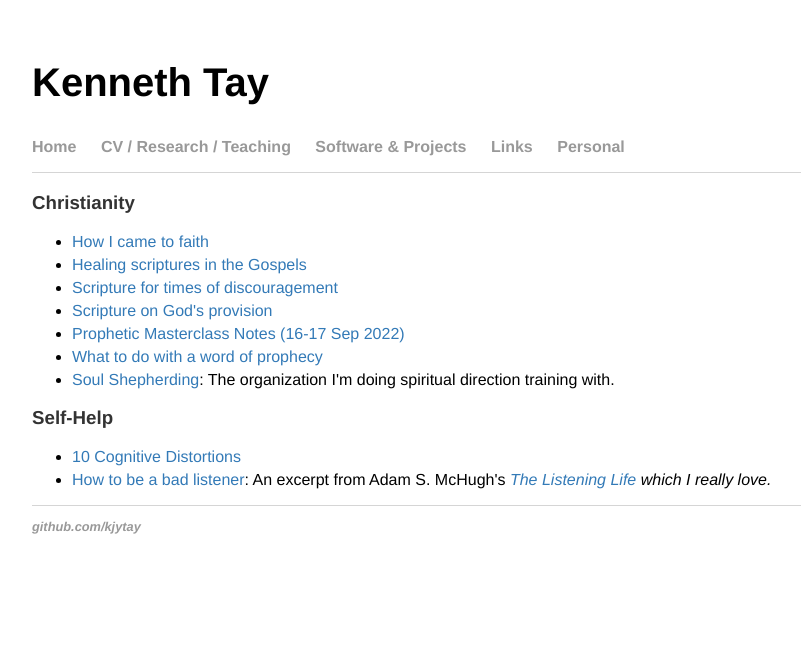
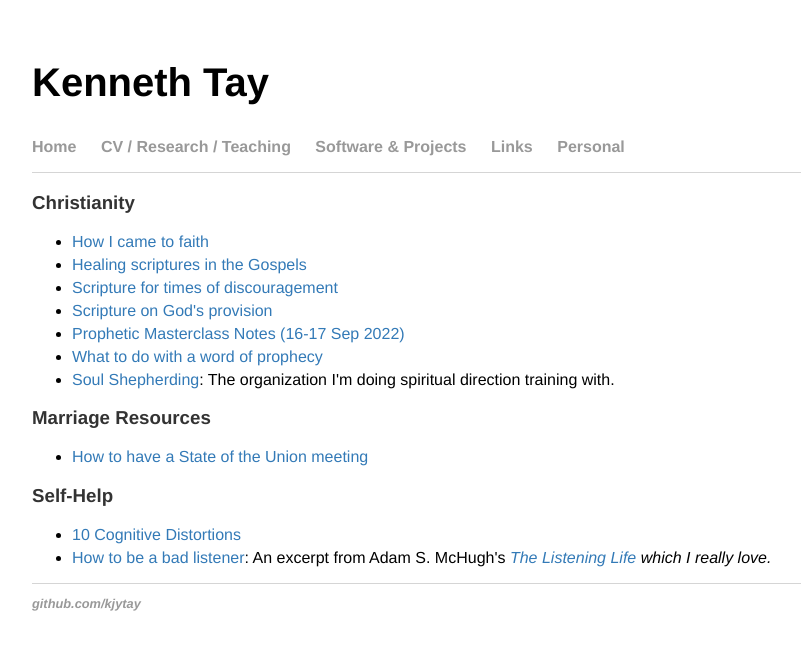
Before and after one commit to kjytay/kjytay.github.io, a Jekyll site: the page built from personal/index.html, in a window 1280 px wide. Shown: the top 650 px of the page, without its empty margins (96-897 px from the left). Built offline with Jekyll 4.4.1, drawn with Linux system fonts in a browser that asks for light colours.

Commit message:
Add link to 'How to have a SOTU meeting'.

```diff
--- a/personal/index.html
+++ b/personal/index.html
@@ -13,6 +13,10 @@ title: Kenneth Tay
   <li><a href="https://docs.google.com/document/d/19EEqkZFyjSeaFzu7S83d-9BERPgSuO6bqKpnNLSVVU0/edit?usp=sharing">What to do with a word of prophecy</a></li>
   <li><a href="https://www.soulshepherding.org/">Soul Shepherding</a>: The organization I'm doing spiritual direction training with.</li>
 </ul>
+<h3>Marriage Resources</h3>
+<ul>
+  <li><a href="https://www.gottman.com/blog/how-to-have-a-state-of-the-union-meeting/">How to have a State of the Union meeting</a></li>
+</ul>
 <h3>Self-Help</h3>
 <ul>
   <li><a href="10 Cognitive Distortions.pdf">10 Cognitive Distortions</a></li>
```
